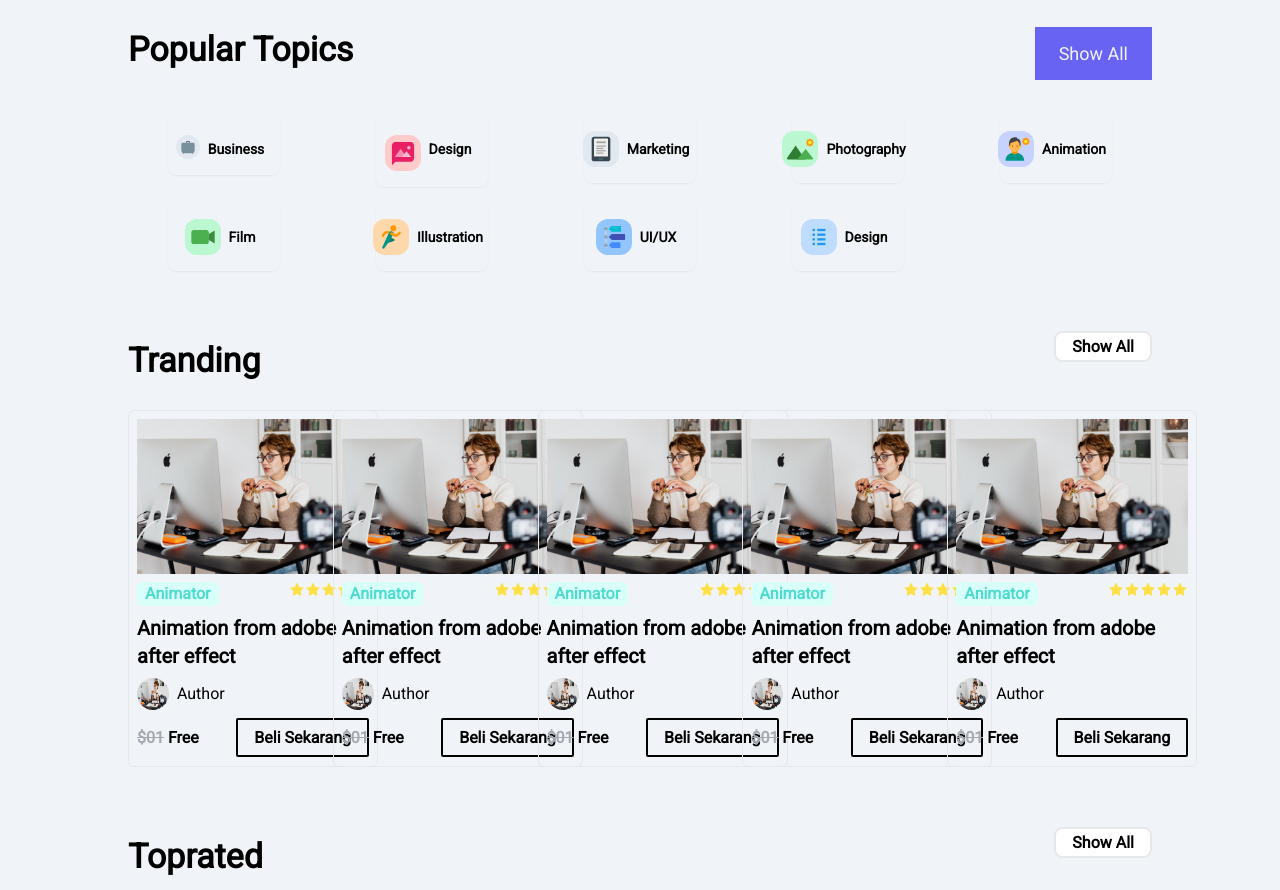
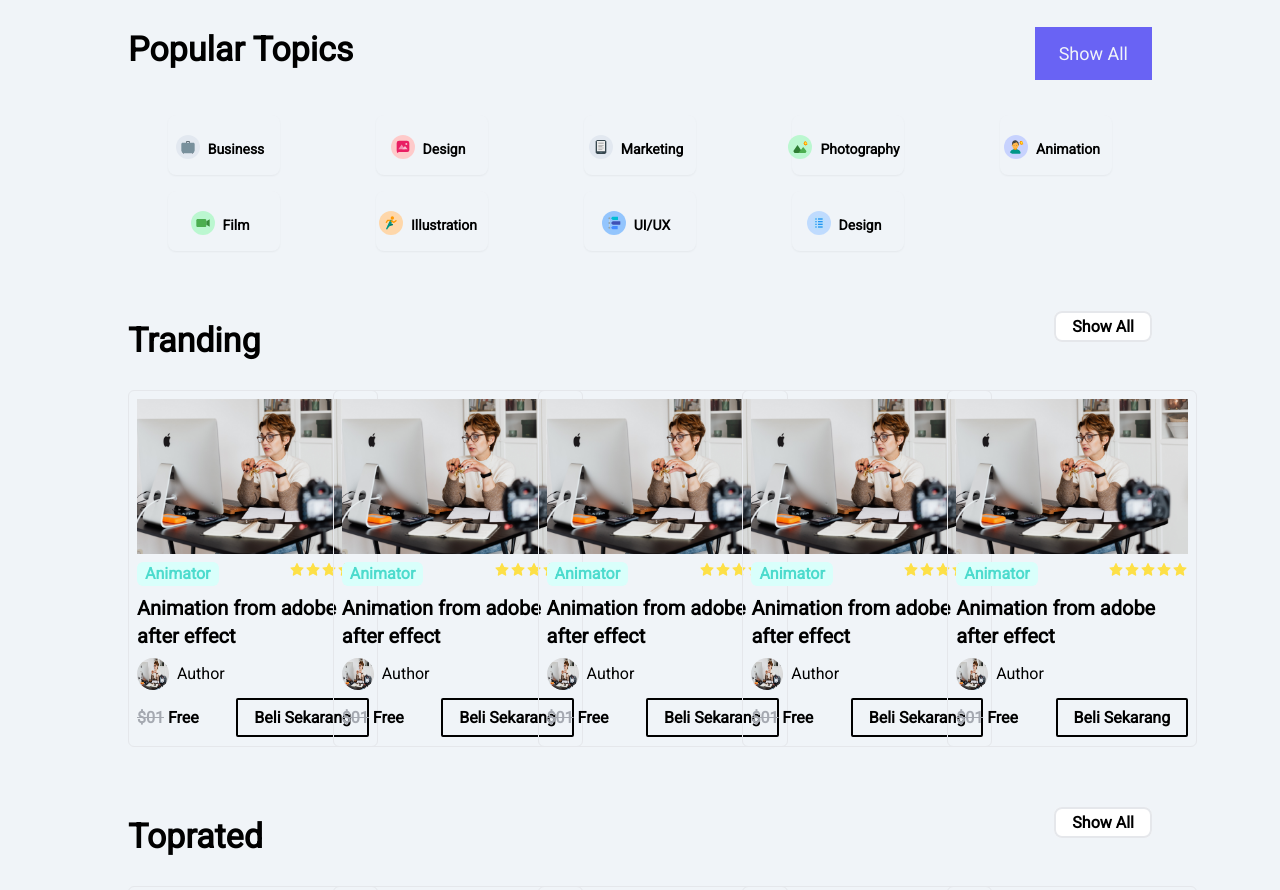
Before and after one commit to Nurfaidzy/Website-Kursus---Front-End-, a React (Create React App) app: page / in a window 1280 px wide. Shown: the part 840-1730 px from the top of the page. Built offline with nearby package versions, Linux system fonts and the light colour scheme.

Commit message:
Resposive laptop: component Populer Topics

```diff
--- a/src/Components/Homepage/Popular.jsx
+++ b/src/Components/Homepage/Popular.jsx
@@ -44,7 +44,7 @@ export default function Popular() {
               <div className="bg-[#F0F4F8] shadow-sm hover:shadow-lg  flex justify-center px-10 2xl:py-6 py-4 rounded-lg ">
                 <div className=" text-center flex justify-center font-bold ">
                   <div className="pt-1 2xl:pt-0">
-                    <FcMms className="text-4xl bg-red-200 p-1 rounded-xl" />
+                    <FcMms className="2xl:text-4xl text-2xl bg-red-200 p-1 rounded-xl" />
                   </div>
                   <p className="px-2 pt-2">Design </p>
                 </div>
@@ -53,7 +53,9 @@ export default function Popular() {
             <div className="px-10">
               <div className="bg-[#F0F4F8] shadow-sm hover:shadow-lg  flex justify-center px-10 2xl:py-6 py-4 rounded-lg ">
                 <div className=" text-center flex justify-center font-bold ">
-                  <FcKindle className="text-4xl bg-slate-200 p-1 rounded-xl" />
+                  <div className="pt-1 2xl:pt-0">
+                    <FcKindle className="2xl:text-4xl text-2xl bg-slate-200 p-1 rounded-xl" />
+                  </div>
                   <p className="px-2 pt-2">Marketing</p>
                 </div>
               </div>
@@ -61,7 +63,9 @@ export default function Popular() {
             <div className="px-10">
               <div className="bg-[#F0F4F8] shadow-sm hover:shadow-lg  flex justify-center px-10 2xl:py-6 py-4 rounded-lg ">
                 <div className=" text-center flex justify-center font-bold ">
-                  <FcLandscape className="text-4xl bg-green-200 p-1 rounded-xl" />
+                  <div className="pt-1 2xl:pt-0">
+                    <FcLandscape className="2xl:text-4xl text-2xl bg-green-200 p-1 rounded-xl" />
+                  </div>
                   <p className="px-2 pt-2">Photography</p>
                 </div>
               </div>
@@ -69,7 +73,9 @@ export default function Popular() {
             <div className="px-10">
               <div className="bg-[#F0F4F8] shadow-sm hover:shadow-lg  flex justify-center px-10 2xl:py-6 py-4 rounded-lg ">
                 <div className=" text-center flex justify-center font-bold ">
-                  <FcPortraitMode className="text-4xl bg-indigo-200 p-1 rounded-xl" />
+                  <div className="pt-1 2xl:pt-0">
+                    <FcPortraitMode className="2xl:text-4xl text-2xl bg-indigo-200 p-1 rounded-xl" />
+                  </div>
                   <p className="px-2 pt-2"> Animation</p>
                 </div>
               </div>
@@ -78,7 +84,9 @@ export default function Popular() {
             <div className="px-10">
               <div className="bg-[#F0F4F8] shadow-sm hover:shadow-lg  flex justify-center px-10 2xl:py-6 py-4 rounded-lg ">
                 <div className=" text-center flex justify-center font-bold ">
-                  <FcVideoCall className="text-4xl bg-green-200 p-1 rounded-xl" />
+                  <div className="pt-1 2xl:pt-0">
+                    <FcVideoCall className="2xl:text-4xl text-2xl bg-green-200 p-1 rounded-xl" />
+                  </div>
                   <p className="px-2 pt-2">Film</p>
                 </div>
               </div>
@@ -86,7 +94,9 @@ export default function Popular() {
             <div className="px-10">
               <div className="bg-[#F0F4F8] shadow-sm hover:shadow-lg  flex justify-center px-10 2xl:py-6 py-4 rounded-lg ">
                 <div className=" text-center flex justify-center font-bold ">
-                  <FcSportsMode className="text-4xl bg-orange-200 p-1 rounded-xl" />
+                  <div className="pt-1 2xl:pt-0">
+                    <FcSportsMode className="2xl:text-4xl text-2xl bg-orange-200 p-1 rounded-xl" />
+                  </div>
                   <p className="px-2 pt-2">Illustration</p>
                 </div>
               </div>
@@ -94,7 +104,9 @@ export default function Popular() {
             <div className="px-10">
               <div className="bg-[#F0F4F8] shadow-sm hover:shadow-lg  flex justify-center px-10 2xl:py-6 py-4 rounded-lg ">
                 <div className=" text-center flex justify-center font-bold ">
-                  <FcTimeline className="text-4xl bg-blue-300 p-1 rounded-xl" />
+                  <div className="pt-1 2xl:pt-0">
+                    <FcTimeline className="2xl:text-4xl text-2xl bg-blue-300 p-1 rounded-xl" />
+                  </div>
                   <p className="px-2 pt-2">UI/UX</p>
                 </div>
               </div>
@@ -102,7 +114,9 @@ export default function Popular() {
             <div className="px-10">
               <div className="bg-[#F0F4F8] shadow-sm hover:shadow-lg  flex justify-center px-10 2xl:py-6 py-4 rounded-lg ">
                 <div className=" text-center flex justify-center font-bold ">
-                  <FcViewDetails className="text-4xl bg-blue-200 p-1 rounded-xl" />
+                  <div className="pt-1 2xl:pt-0">
+                    <FcViewDetails className="2xl:text-4xl text-2xl bg-blue-200 p-1 rounded-xl" />
+                  </div>
                   <p className="px-2 pt-2">Design </p>
                 </div>
               </div>
```
